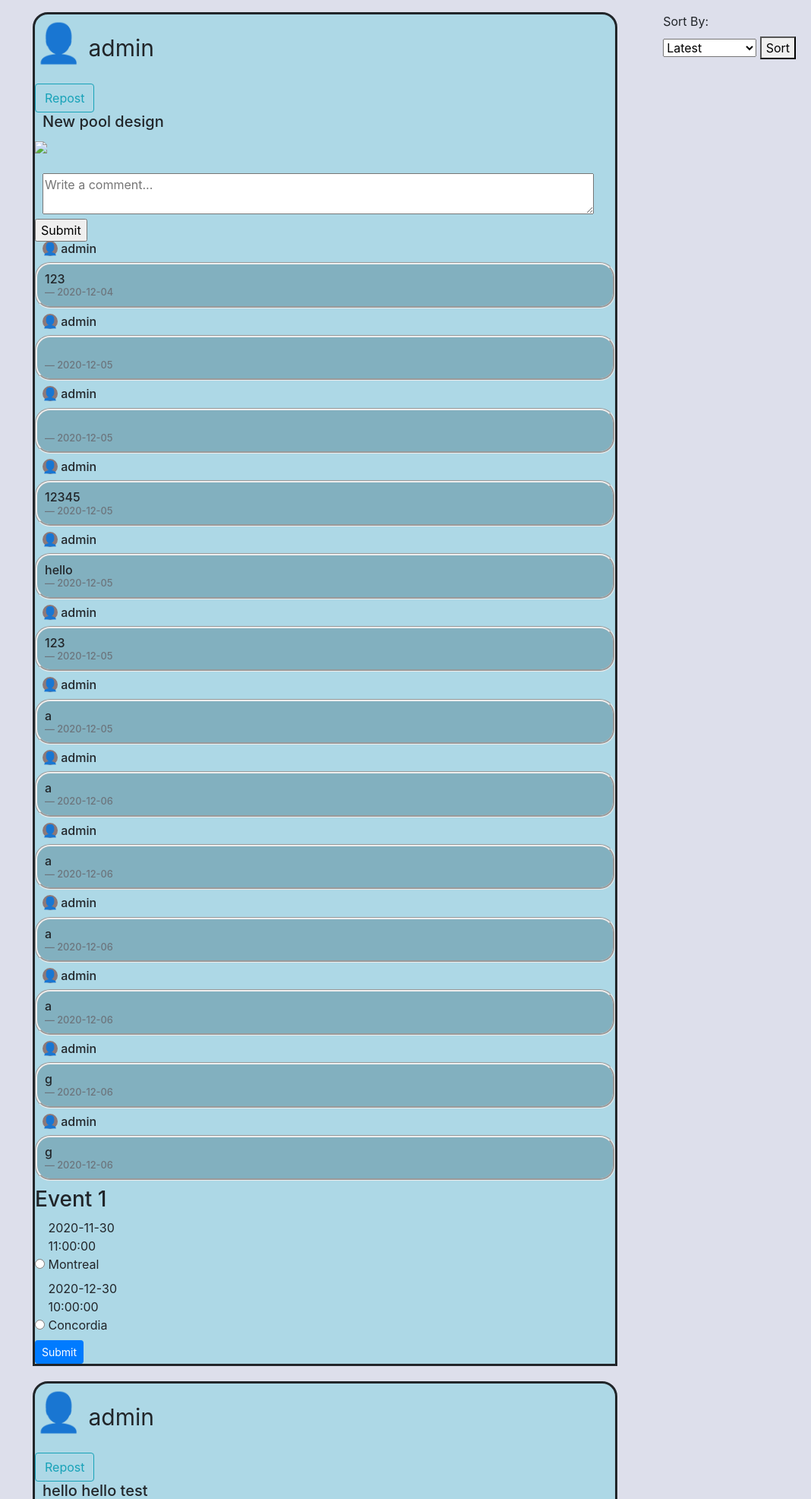
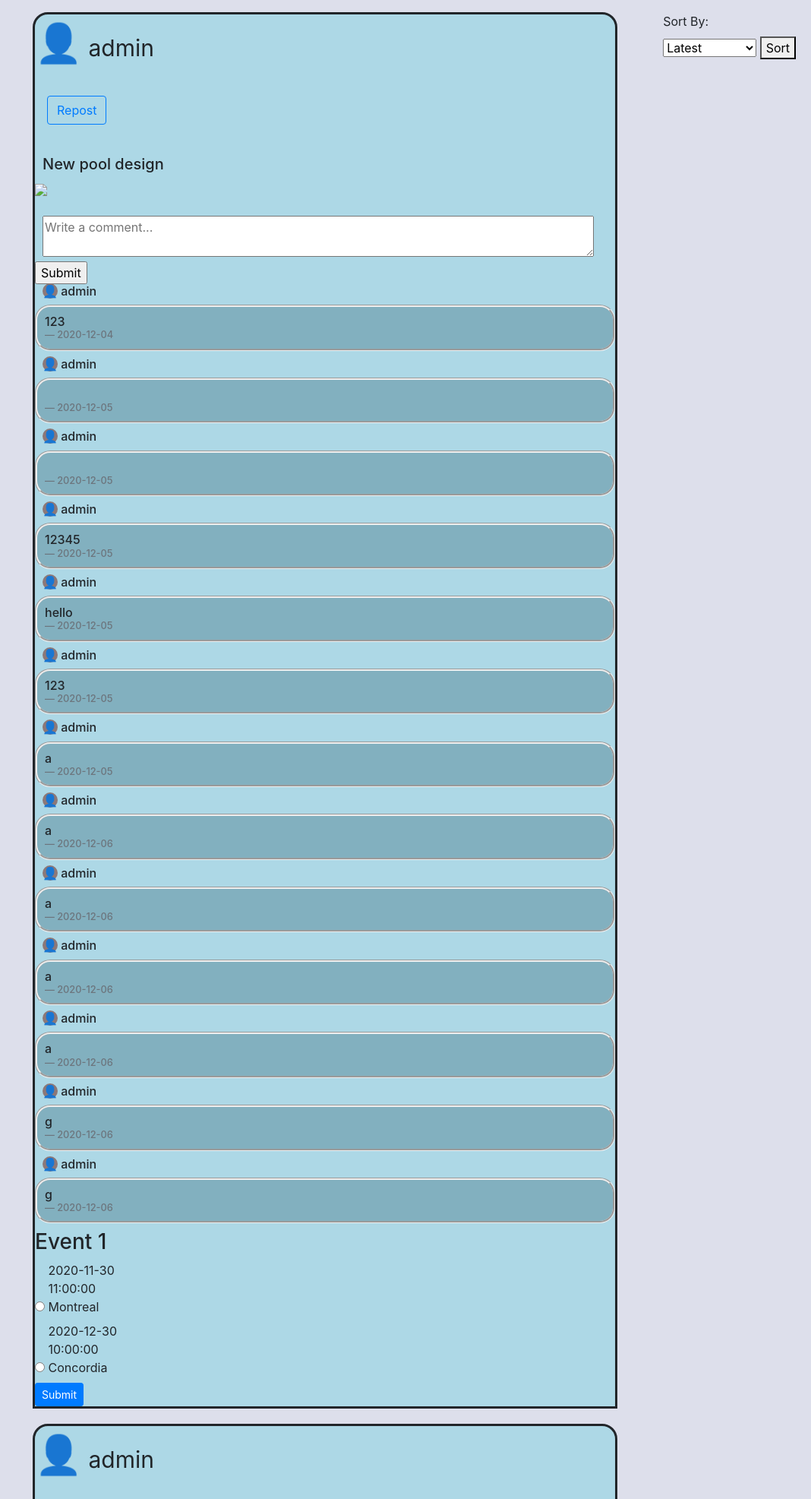
Before and after one commit to Omarhammoud/CONsystem, a PHP site: page /MemberDashboard.php in a window 1280 px wide. Shown: the part 64-2037 px from the top of the page at 76% size, without its empty margins (212-1280 px from the left). Run offline with PHP 8.4, Linux system fonts and the light colour scheme; a user stored in the database is signed in; data comes from the database, SQL or seed files in the repository; tables that the repository leaves empty or names only in its code hold one stand-in row (values such as "Sample post"); data that the repository does not hold is empty.

Commit message:
Attempt to fix repost feature.

```diff
--- a/includes/MemberDashboard.php
+++ b/includes/MemberDashboard.php
@@ -55,7 +55,11 @@
 
                             <?php echo($row['Name']) ?>
                         </p>
-                        <a class="btn btn-outline-info" href="./repostPost.php?ContentID=<?php echo ($contentID); ?>">Repost</a>
+                        <form class="form-inline" action="./repostPost.php" method="post">
+                            <input type="hidden" name="MemberID" value="<?php echo $_SESSION['MemberID']; ?>">
+                            <input type="hidden" name="ContentID" value="<?php echo ($contentID); ?>">
+                            <input class="btn btn-outline-primary m-3" type="submit" name="Repost" value="Repost">
+                        </form>
                         <br>
                         <h5 id="h1ID"><?php echo($row['ContentBody']) ?></h5>
 
```
Also changed, not shown: includes/repostPost.php (+5 -4 lines).
